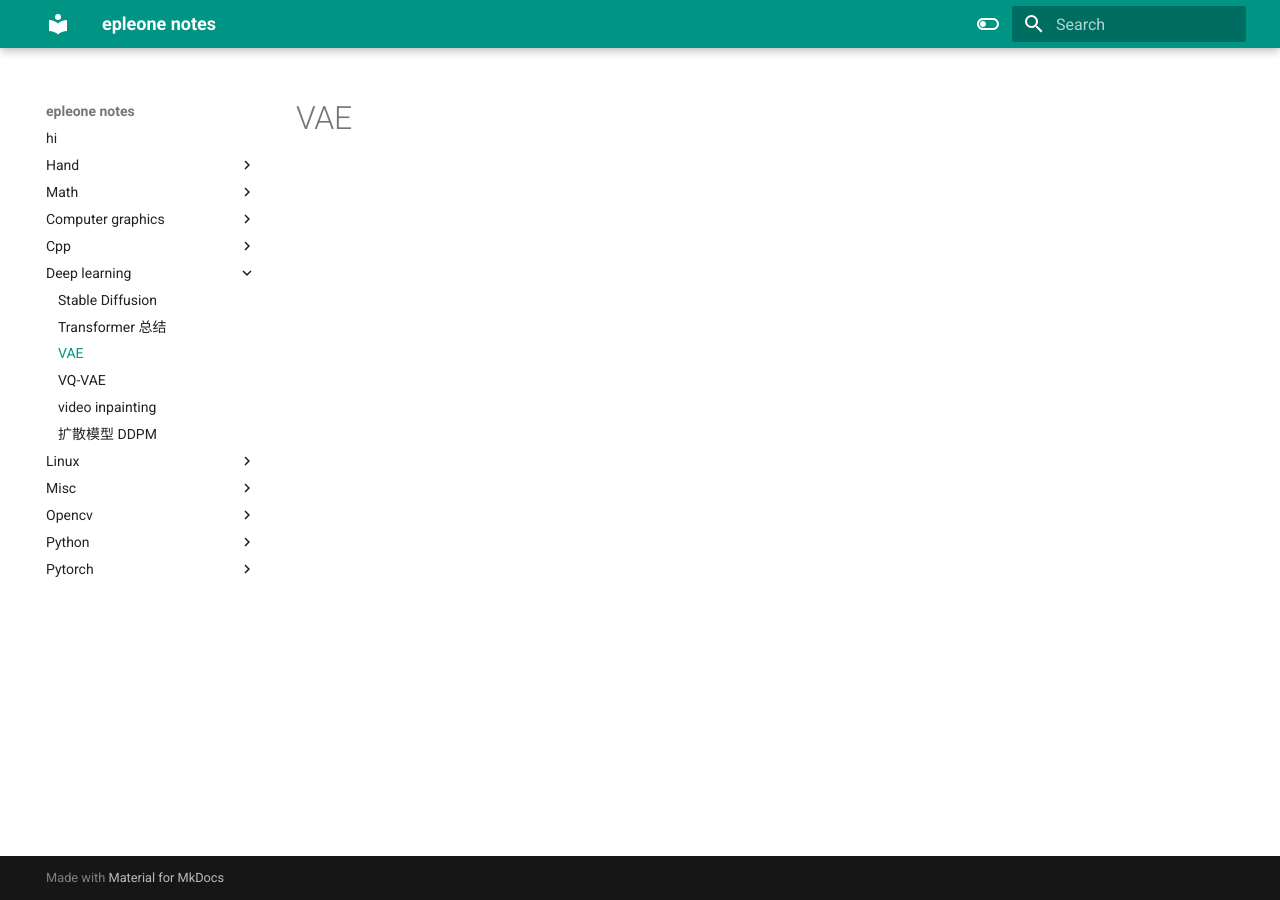
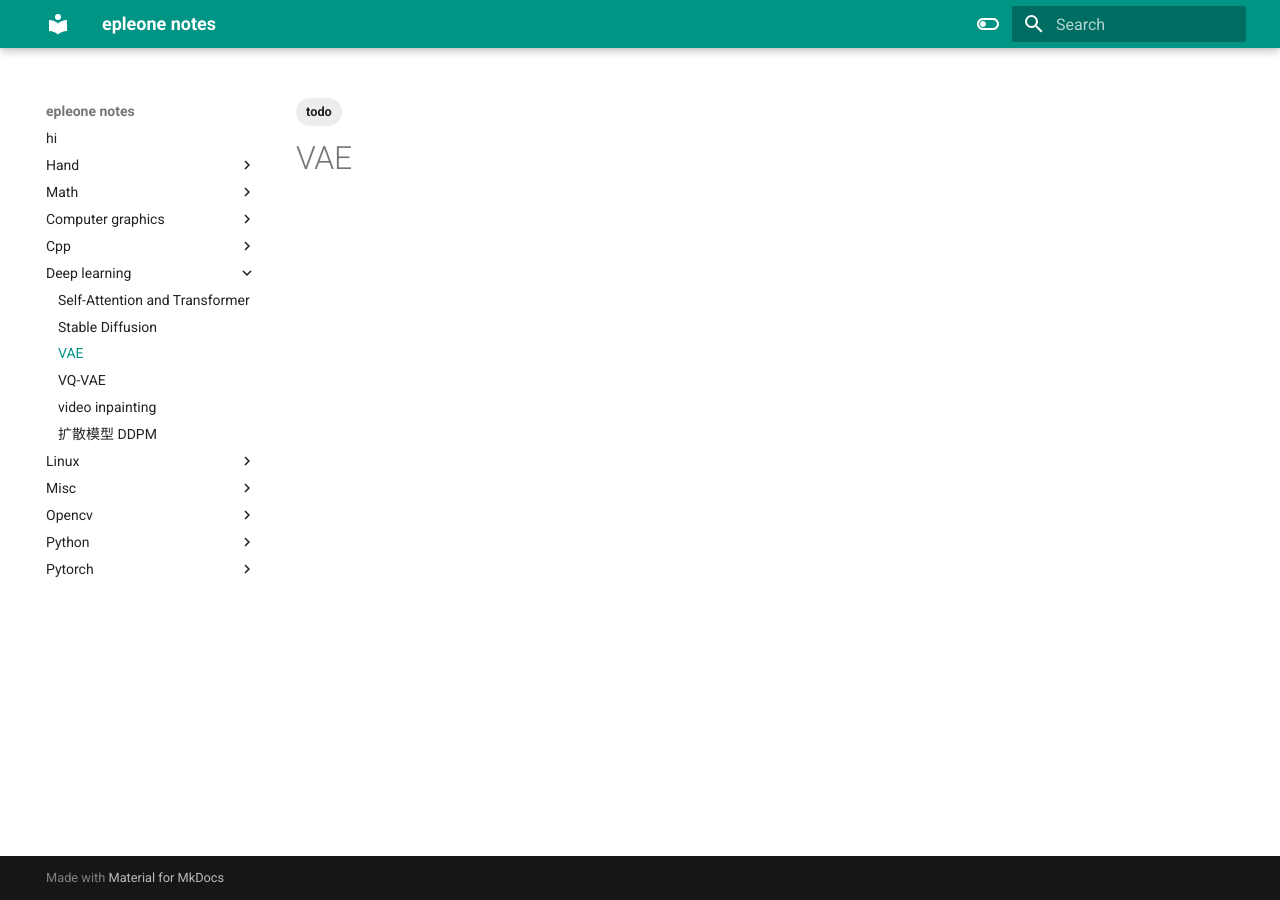
Before and after one commit to epleone/notes, an MkDocs documentation site: the page built from docs/deep learning/VAE.md, in a window 1280 px wide. Built offline with MkDocs 1.6.1 and Material for MkDocs 9.7.7, drawn with Linux system fonts in a browser that asks for light colours.

Commit message:
add tag `todo`

```diff
--- a/docs/deep learning/Transformer 总结.md
+++ b/docs/deep learning/Self-Attention and Transformer.md
@@ -3,7 +3,7 @@ tags:
   - todo
   - transformer
 ---
-# Transformer 总结
+# Self-Attention and Transformer
 
 
 
--- a/docs/deep learning/VAE.md
+++ b/docs/deep learning/VAE.md
@@ -1 +1,5 @@
+---
+tags:
+  - todo
+---
 # VAE
```
Also changed, not shown: docs/deep learning/Stable Diffusion.md (+7 -0 lines), docs/deep learning/video inpainting.md (+4 -1 lines), docs/deep learning/扩散模型 DDPM.md (+5 -0 lines).
